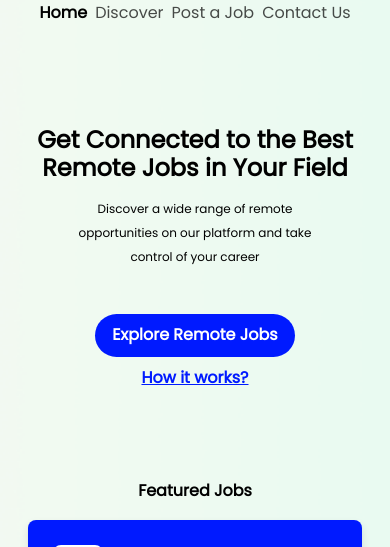
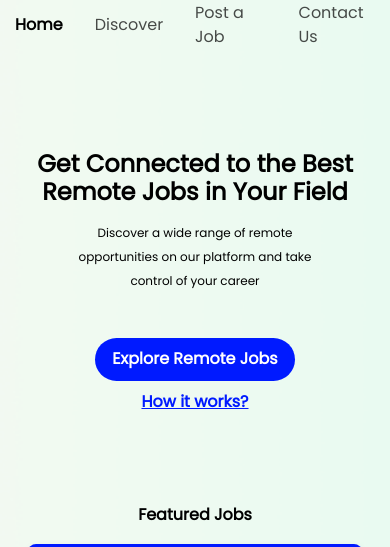
Before and after one commit to akmalirf/jobless-slicingbyakmal, a plain HTML site: page index.html in a window 390 px wide. Shown: the part 61-608 px from the top of the page. Drawn offline with nearby package versions, Linux system fonts and the light colour scheme.

Commit message:
fix small screen

```diff
--- a/css/style.css
+++ b/css/style.css
@@ -278,7 +278,7 @@ body {
     display: flex;
     justify-content: center;
     align-items: center;
-    gap: 1em;
+    gap: 4em;
     margin-top: 2em;
   }
 
```
